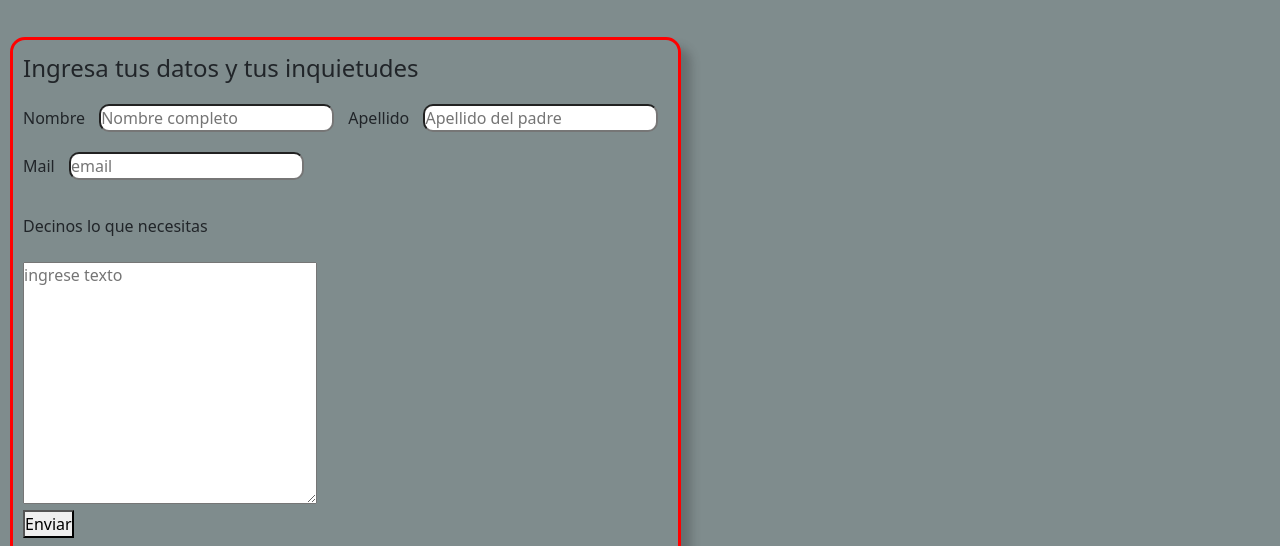
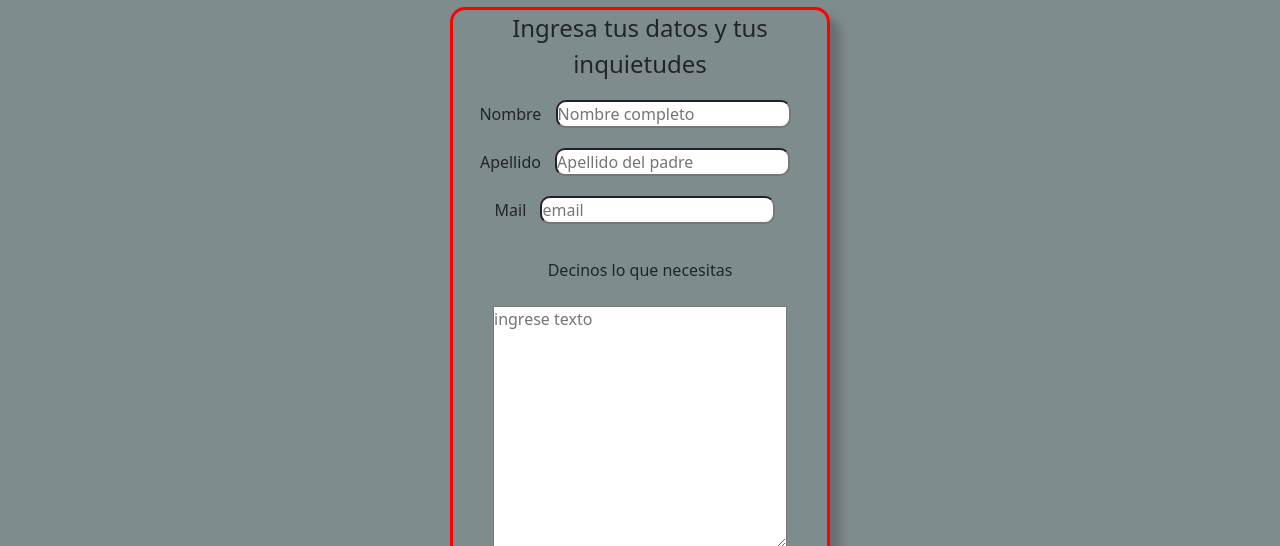
Before and after one commit to Leorokr242/3ntrega, a website: page pages/contactos.html in a window 1280 px wide. Shown: the part 254-800 px from the top of the page. Drawn offline with nearby package versions, Linux system fonts and the light colour scheme; files whose address does not match are found by name.

Commit message:
formulario completo

```diff
--- a/pages/contactos.html
+++ b/pages/contactos.html
@@ -47,12 +47,12 @@
 
     <form action="" method="post" id="contactos">
 
-      <fieldset>
+      <fieldset id="banfield">
             <legend>Ingresa tus datos y tus inquietudes</legend>
             <br>
 
             <label for="innombre">Nombre</label>
-            <input type="text" class="cont" id="innombre" placeholder="Nombre completo">
+            <input type="text" class="cont" id="innombre" placeholder="Nombre completo"><br>
             <label for="apellido">Apellido</label>
             <input type="text" class="cont" id="apellido" placeholder="Apellido del padre">
           <div>
--- a/scss/_contacto.scss
+++ b/scss/_contacto.scss
@@ -1,8 +1,11 @@
 #contactos {
-    @include bordes;
     @extend .radio;
     border: 3px solid red;
-    width: fit-content; }
+    width: 380px;
+    margin: auto;
+    }
+
+
 
 #contacTit {
     @include titulos }
@@ -16,3 +19,6 @@
     width: 100vw;
     align-items: center;
     justify-content: center; }
+
+#banfield {
+    text-align: center; }
```
Also changed, not shown: css/style.css, 1 other file.
